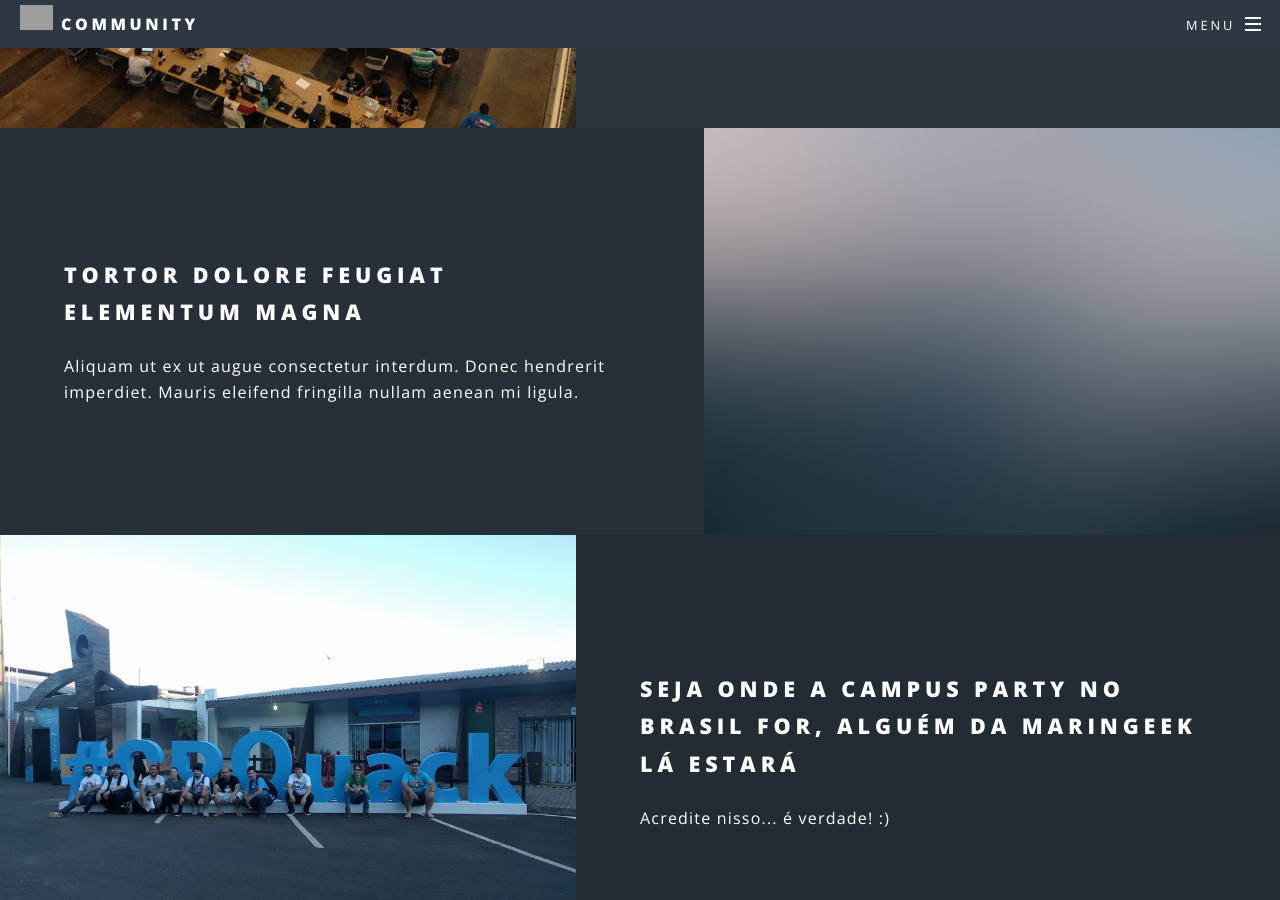
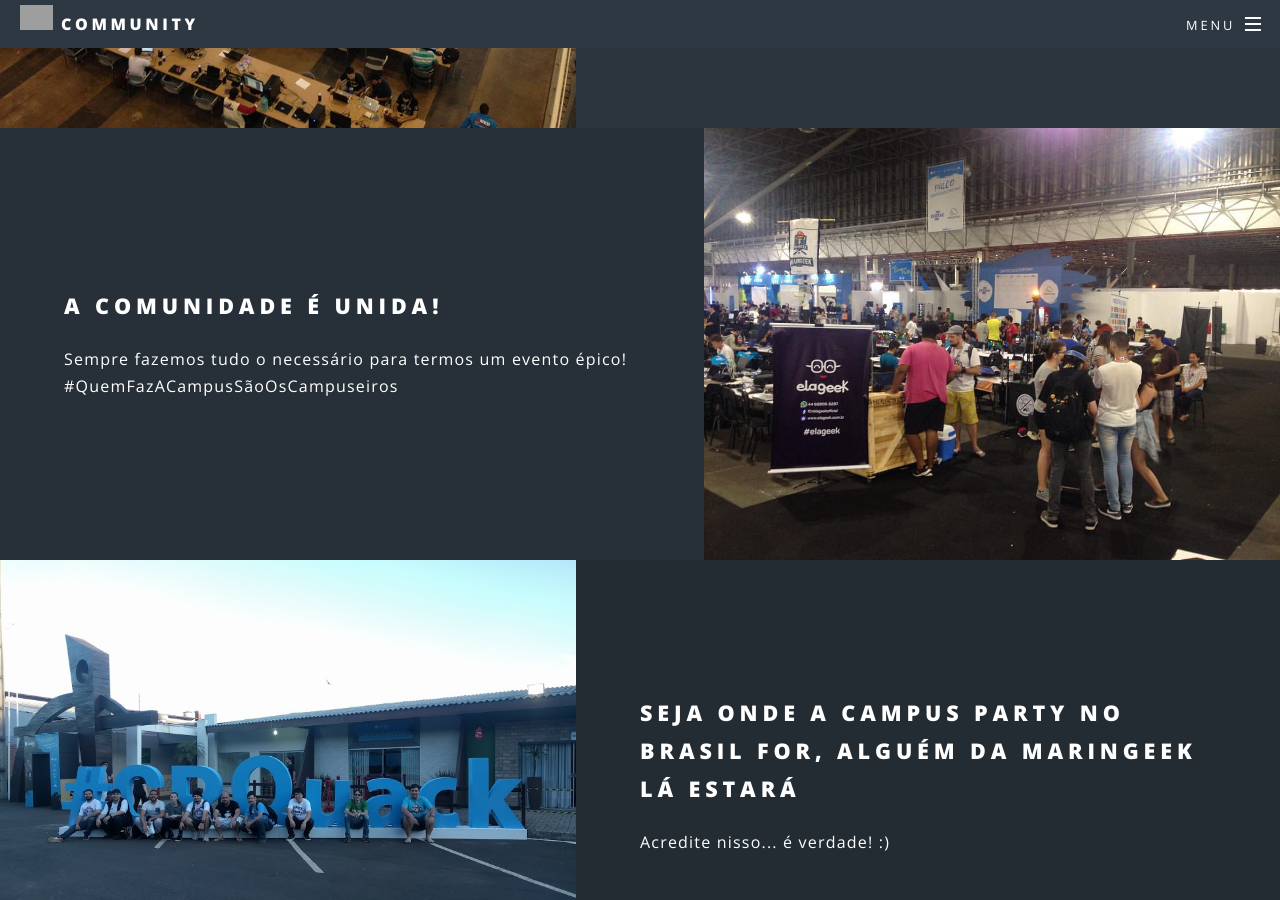
Before and after one commit to maringeek/maringeek.github.io, a Jekyll site: the page built from index.html, in a window 1280 px wide and 900 px high, scrolled down 1784 px. Built offline with Jekyll 4.4.1, drawn with Linux system fonts in a browser that asks for light colours; grey boxes are pictures that could not be loaded.

Commit message:
Atualização da foto 1

```diff
--- a/index.html
+++ b/index.html
@@ -42,9 +42,8 @@ layout: landing
 						</section>
 						<section class="spotlight">
 							<div class="image"><img src="images/pic02.jpg" alt="" /></div><div class="content">
-								<h2>Tortor dolore feugiat<br />
-								elementum magna</h2>
-								<p>Aliquam ut ex ut augue consectetur interdum. Donec hendrerit imperdiet. Mauris eleifend fringilla nullam aenean mi ligula.</p>
+								<h2>A Comunidade é Unida!</h2>
+								<p>Sempre fazemos tudo o necessário para termos um evento épico! #QuemFazACampusSãoOsCampuseiros</p>
 							</div>
 						</section>
 						<section class="spotlight">
```
Also changed, not shown: images/pic02.jpg.
